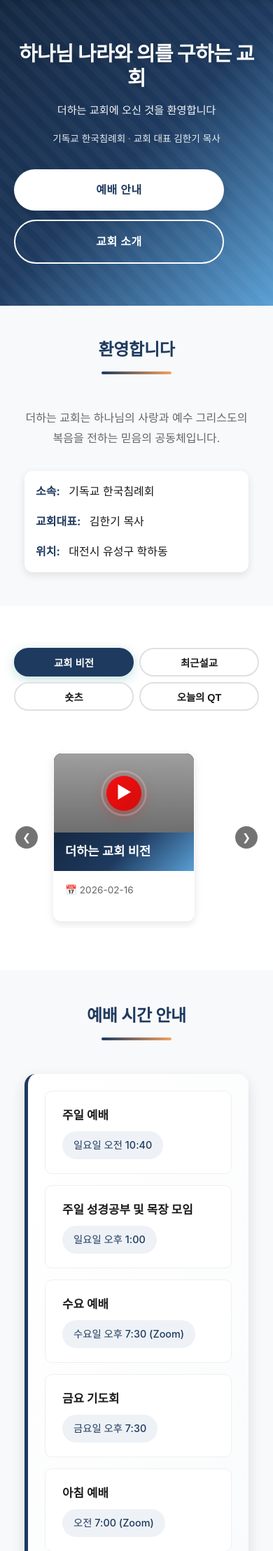
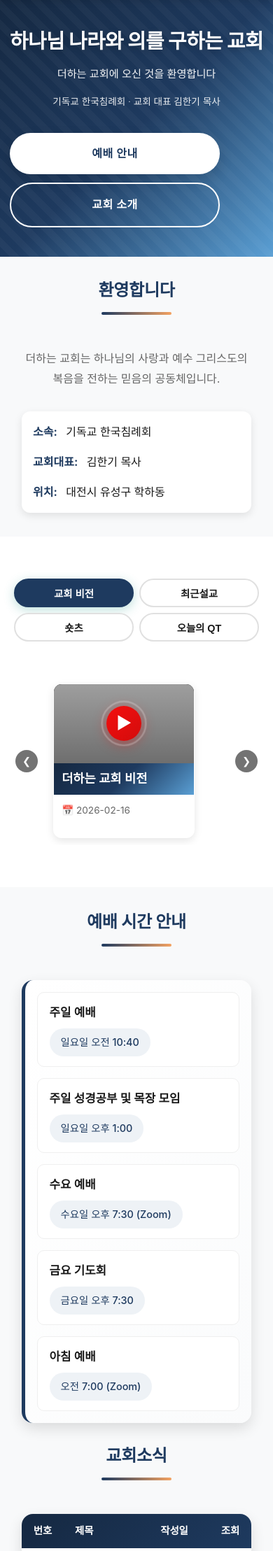
Before and after one commit to dhjin/church-website, a FastAPI app: page / in a window 390 px wide. Shown: the part 66-2283 px from the top of the page at 70% size. Run offline with FastAPI, Linux system fonts and the light colour scheme; data comes from the database, SQL or seed files in the repository; data that the repository does not hold is empty; some libraries are stand-ins or nearby versions; grey boxes are pictures that could not be loaded.

Commit message:
콘텐츠 영역 padding 30% 축소 (현재의 70% 수준으로)
- :root spacing 변수 전체 ×0.7 적용
  (--spacing-xs~3xl: 0.5→0.35, 1→0.7, 1.5→1.05, 2→1.4, 3→2.1, 4→2.8, 6→4.2rem)
- 주요 섹션 px padding ×0.7: hero 120→84, section 80→56, schedule/vision/shorts/qty 섹션 동일
- about-page: 100px 20px 80px → 70px 14px 56px
- 카드·아이템 rem padding ×0.7: card-header, card-body, consolidated-schedule,
  schedule-row, announcement-item, about-item, detail-item, contact-item,
  vision-card.card-body, shorts-title, mission-section
- 모바일 미디어쿼리 동일 비율 적용
- direction.html / people.html 인라인 padding: 120px 0 60px → 84px 0 42px

https://claude.ai/code/session_01GMvdmZuHaRwVXHwY65yoHG

```diff
--- a/static/css/style.css
+++ b/static/css/style.css
@@ -41,13 +41,13 @@
     --shadow-hover: 0 8px 24px rgba(0, 0, 0, 0.18);
 
     /* Spacing System (8px base) */
-    --spacing-xs: 0.5rem;
-    --spacing-sm: 1rem;
-    --spacing-md: 1.5rem;
-    --spacing-lg: 2rem;
-    --spacing-xl: 3rem;
-    --spacing-2xl: 4rem;
-    --spacing-3xl: 6rem;
+    --spacing-xs: 0.35rem;
+    --spacing-sm: 0.7rem;
+    --spacing-md: 1.05rem;
+    --spacing-lg: 1.4rem;
+    --spacing-xl: 2.1rem;
+    --spacing-2xl: 2.8rem;
+    --spacing-3xl: 4.2rem;
 
     /* Transitions */
     --transition-fast: 0.2s ease;
@@ -276,7 +276,7 @@ h3 {
 .hero {
     background: linear-gradient(135deg, var(--primary-dark) 0%, var(--primary-color) 50%, var(--primary-lighter) 100%);
     color: white;
-    padding: 120px 20px;
+    padding: 84px 14px;
     text-align: center;
     position: relative;
     overflow: hidden;
@@ -372,7 +372,7 @@ h3 {
 
 /* Section Styles */
 section {
-    padding: 80px 20px;
+    padding: 56px 14px;
 }
 
 .section-header {
@@ -479,7 +479,7 @@ section {
 .card-header {
     background: linear-gradient(135deg, var(--primary-dark) 0%, var(--primary-color) 50%, var(--primary-lighter) 100%);
     color: white;
-    padding: 2rem 1.5rem;
+    padding: 1.4rem 1.05rem;
 }
 
 .card-header h3 {
@@ -488,7 +488,7 @@ section {
 }
 
 .card-body {
-    padding: 1.5rem;
+    padding: 1.05rem;
 }
 
 .meta {
@@ -870,7 +870,7 @@ section {
 /* Schedule and News 2-Column Layout */
 .schedule-news-section {
     background-color: var(--bg-light);
-    padding: 80px 20px;
+    padding: 56px 14px;
 }
 
 .schedule-news-grid {
@@ -889,7 +889,7 @@ section {
 /* Consolidated Schedule Card */
 .consolidated-schedule {
     background: linear-gradient(to bottom right, var(--bg-white) 0%, var(--bg-lighter) 100%);
-    padding: 2rem;
+    padding: 1.4rem;
     border-radius: 16px;
     box-shadow: var(--shadow-md);
     border-left: 5px solid var(--primary-color);
@@ -905,7 +905,7 @@ section {
     display: flex;
     justify-content: space-between;
     align-items: center;
-    padding: 1.25rem 1.5rem;
+    padding: 0.875rem 1.05rem;
     background-color: white;
     border-radius: 10px;
     border: 1px solid var(--border-light);
@@ -961,11 +961,11 @@ section {
 
 @media (max-width: 768px) {
     .schedule-news-section {
-        padding: 50px 15px;
+        padding: 35px 11px;
     }
 
     .consolidated-schedule {
-        padding: 1.5rem;
+        padding: 1.05rem;
     }
 
     .schedule-row {
@@ -1307,7 +1307,7 @@ section {
 
     /* Hero Section */
     .hero {
-        padding: 60px 20px;
+        padding: 42px 14px;
     }
 
     .hero-title {
@@ -1336,7 +1336,7 @@ section {
 
     /* Sections */
     section {
-        padding: var(--spacing-xl) 15px;
+        padding: var(--spacing-xl) 11px;
     }
 
     .section-header h2 {
@@ -1370,7 +1370,7 @@ section {
     }
 
     .card-body {
-        padding: 1rem;
+        padding: 0.7rem;
     }
 
     /* About Section */
@@ -1467,7 +1467,7 @@ section {
     }
 
     .card-header {
-        padding: 1rem;
+        padding: 0.7rem;
     }
 
     .card-header h3 {
@@ -2033,7 +2033,7 @@ html {
 
 @media (max-width: 480px) {
     section {
-        padding: var(--spacing-xl) 15px;
+        padding: var(--spacing-xl) 11px;
     }
 
     .hero-title {
--- a/templates/direction.html
+++ b/templates/direction.html
@@ -50,7 +50,7 @@
         </nav>
     </header>
 
-    <main class="page-content" style="padding: 120px 0 60px 0; min-height: 70vh;">
+    <main class="page-content" style="padding: 84px 0 42px 0; min-height: 70vh;">
         <div class="container">
             <div class="section-header">
                 <h2>목회방향</h2>
--- a/templates/people.html
+++ b/templates/people.html
@@ -50,7 +50,7 @@
         </nav>
     </header>
 
-    <main class="page-content" style="padding: 120px 0 60px 0; min-height: 70vh;">
+    <main class="page-content" style="padding: 84px 0 42px 0; min-height: 70vh;">
         <div class="container">
             <div class="section-header">
                 <h2>섬기는 분들</h2>
```
Also changed, not shown: other parts of static/css/style.css (+18 -18 lines).
